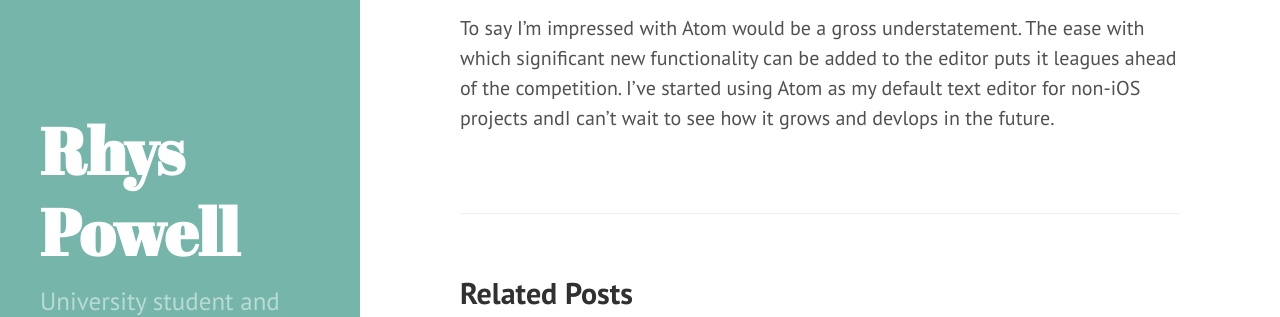
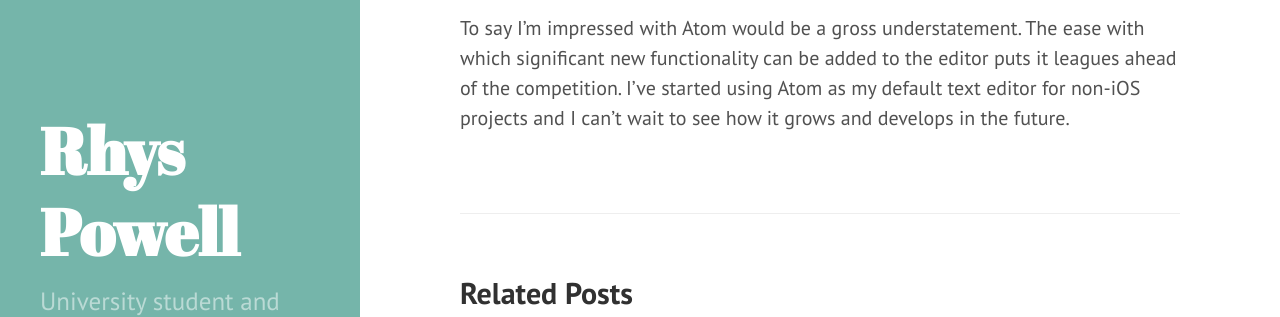
Before and after one commit to rpowelll/rpowelll.github.com, a Jekyll site: the page built from _posts/2014-03-02-hacking-on-atom.markdown, in a window 1280 px wide and 900 px high, scrolled down 3097 px. Shown: the part 245-562 px from the top of the window. Built offline with Jekyll 4.4.1, drawn with Linux system fonts in a browser that asks for light colours; Markdown is read by kramdown in place of the engine named in the settings.

Commit message:
Fixed typos

```diff
--- a/_posts/2014-03-02-hacking-on-atom.markdown
+++ b/_posts/2014-03-02-hacking-on-atom.markdown
@@ -71,4 +71,4 @@
 
 ---
 
-To say I'm impressed with Atom would be a gross understatement. The ease with which significant new functionality can be added to the editor puts it leagues ahead of the competition. I've started using Atom as my default text editor for non-iOS projects andI can't wait to see how it grows and devlops in the future.
+To say I'm impressed with Atom would be a gross understatement. The ease with which significant new functionality can be added to the editor puts it leagues ahead of the competition. I've started using Atom as my default text editor for non-iOS projects and I can't wait to see how it grows and develops in the future.
```
